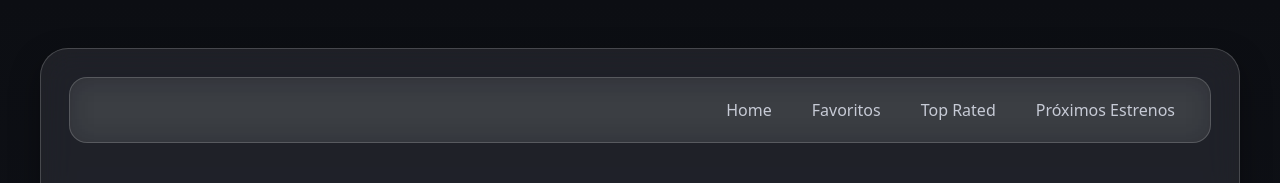
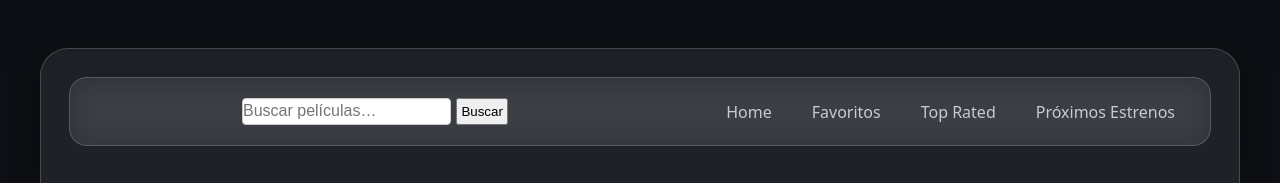
Before and after one commit to ampivilte/g8proyecto, a React (Create React App) app in the folder proyecto/: page / in a window 1280 px wide. Shown: the top 183 px of the page. Built offline with nearby package versions, Linux system fonts and the light colour scheme; no server answers.

Commit message:
cambio en busqueda

```diff
--- a/proyecto/src/Components/Header/Header.js
+++ b/proyecto/src/Components/Header/Header.js
@@ -8,7 +8,14 @@ function Header() {
             <div>
 
             </div>
-
+            <form action="/search-results" method="GET" className="search-form">
+                    <input
+                        type="text"
+                        name=  "searchData"
+                        placeholder=  "Buscar películas…"
+                    />
+                    <button type="submit">Buscar</button>
+                </form>
 
 
             <nav>
```
